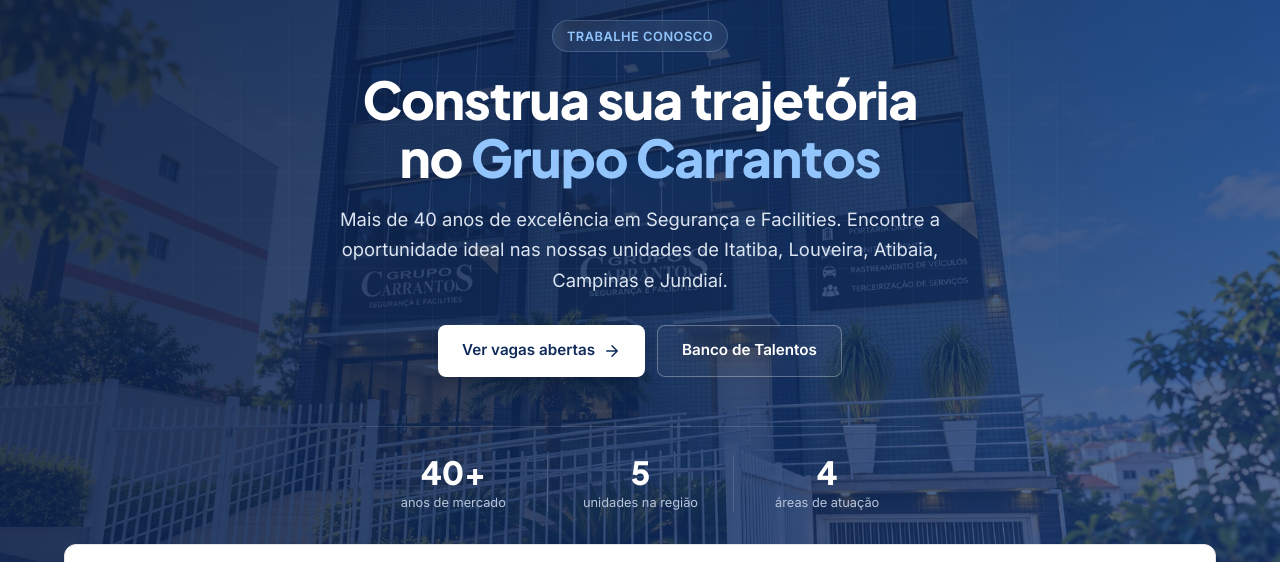
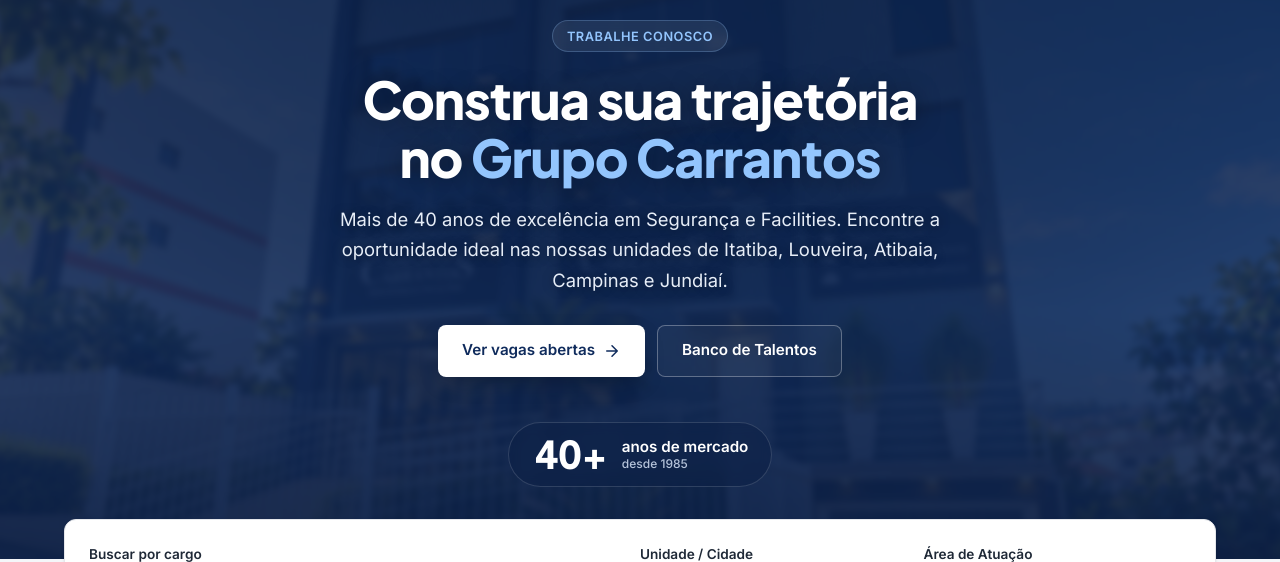
Before and after one commit to eilincoln/carrantos-vagas, a React (Vite) app: page / in a window 1280 px wide. Shown: the part 133-695 px from the top of the page. Built offline with nearby package versions, Linux system fonts and the light colour scheme; no server answers; the database is empty.

Commit message:
style: destaca 40+ anos com contagem animada e melhora leitura do hero

```diff
--- a/src/components/Hero/Hero.module.css
+++ b/src/components/Hero/Hero.module.css
@@ -33,22 +33,30 @@
 /* Foto institucional (opcional) com sobreposição azul para manter a identidade */
 .backgroundImage {
   position: absolute;
-  inset: 0;
+  /* Margem negativa esconde as bordas claras geradas pelo blur */
+  inset: -12px;
   z-index: -2;
   background-size: cover;
   background-position: center;
+  filter: blur(3px);
 }
 
 .backgroundImage::after {
   content: "";
   position: absolute;
   inset: 0;
-  background: linear-gradient(
-    135deg,
-    rgba(11, 31, 69, 0.92) 0%,
-    rgba(15, 43, 92, 0.82) 55%,
-    rgba(22, 61, 128, 0.7) 100%
-  );
+  background:
+    radial-gradient(
+      ellipse 55% 60% at 50% 45%,
+      rgba(11, 31, 69, 0.55) 0%,
+      transparent 100%
+    ),
+    linear-gradient(
+      180deg,
+      rgba(11, 31, 69, 0.9) 0%,
+      rgba(15, 43, 92, 0.86) 60%,
+      rgba(11, 31, 69, 0.94) 100%
+    );
 }
 
 /* Textura de grade sutil */
@@ -98,6 +106,7 @@
   line-height: 1.12;
   letter-spacing: -0.02em;
   text-wrap: balance;
+  text-shadow: 0 2px 24px rgba(0, 0, 0, 0.35);
 }
 
 .titleHighlight {
@@ -106,8 +115,9 @@
 
 .description {
   font-size: clamp(1rem, 2vw, 1.15rem);
-  color: #dbe4f0;
+  color: #e6edf7;
   max-width: 620px;
+  text-shadow: 0 1px 12px rgba(0, 0, 0, 0.4);
   line-height: 1.65;
   text-wrap: pretty;
 }
@@ -161,35 +171,57 @@
   outline-color: #ffffff;
 }
 
-.highlights {
-  display: grid;
-  grid-template-columns: repeat(3, 1fr);
-  width: 100%;
-  max-width: 560px;
-  margin-top: 2rem;
-  padding-top: 1.75rem;
-  border-top: 1px solid rgba(255, 255, 255, 0.12);
-}
-
-.highlightItem {
-  display: flex;
-  flex-direction: column;
-  gap: 0.15rem;
-}
-
-.highlightItem + .highlightItem {
-  border-left: 1px solid rgba(255, 255, 255, 0.12);
+.highlight {
+  display: inline-flex;
+  align-items: center;
+  gap: 0.9rem;
+  margin-top: 1.75rem;
+  padding: 0.75rem 1.4rem 0.75rem 1.1rem;
+  background-color: rgba(11, 31, 69, 0.55);
+  border: 1px solid rgba(255, 255, 255, 0.14);
+  border-radius: 999px;
+  backdrop-filter: blur(6px);
+  -webkit-backdrop-filter: blur(6px);
 }
 
 .highlightValue {
   font-family: var(--font-heading);
-  font-size: clamp(1.5rem, 4vw, 2rem);
+  font-size: clamp(1.9rem, 4vw, 2.4rem);
   font-weight: 800;
-  line-height: 1.1;
+  line-height: 1;
+  color: #ffffff;
+  /* Largura fixa evita que o texto "pule" durante a contagem */
+  min-width: 3ch;
+  text-align: right;
+  font-variant-numeric: tabular-nums;
 }
 
 .highlightLabel {
-  font-size: 0.8rem;
+  display: flex;
+  flex-direction: column;
+  align-items: flex-start;
+  text-align: left;
+  font-size: 0.95rem;
+  font-weight: 600;
+  line-height: 1.25;
+  color: #ffffff;
+}
+
+.highlightLabel small {
+  font-size: 0.75rem;
+  font-weight: 500;
   color: #b6c4da;
-  padding: 0 0.5rem;
 }
+
+/* Texto lido apenas por leitores de tela (o número animado fica oculto para eles) */
+.srOnly {
+  position: absolute;
+  width: 1px;
+  height: 1px;
+  padding: 0;
+  margin: -1px;
+  overflow: hidden;
+  clip: rect(0, 0, 0, 0);
+  white-space: nowrap;
+  border: 0;
+}
--- a/src/components/Hero/Hero.tsx
+++ b/src/components/Hero/Hero.tsx
@@ -1,14 +1,41 @@
+import { useEffect, useState } from "react";
 import styles from "./Hero.module.css";
 import { siteImages } from "../../config/images";
 import { Icon } from "../Icon/Icon";
 
-const highlights = [
-  { value: "40+", label: "anos de mercado" },
-  { value: "5", label: "unidades na região" },
-  { value: "4", label: "áreas de atuação" },
-];
+const YEARS_IN_MARKET = 40;
+const COUNT_DURATION_MS = 1600;
+
+// Conta de 0 até o valor final com desaceleração no fim (ease-out)
+function useCountUp(target: number) {
+  const prefersReducedMotion =
+    typeof window !== "undefined" &&
+    window.matchMedia("(prefers-reduced-motion: reduce)").matches;
+  const [value, setValue] = useState(prefersReducedMotion ? target : 0);
+
+  useEffect(() => {
+    if (prefersReducedMotion) return;
+
+    let frameId: number;
+    const start = performance.now();
+
+    const tick = (now: number) => {
+      const progress = Math.min((now - start) / COUNT_DURATION_MS, 1);
+      const eased = 1 - Math.pow(1 - progress, 3);
+      setValue(Math.round(eased * target));
+      if (progress < 1) frameId = requestAnimationFrame(tick);
+    };
+
+    frameId = requestAnimationFrame(tick);
+    return () => cancelAnimationFrame(frameId);
+  }, [target, prefersReducedMotion]);
+
+  return value;
+}
 
 export function Hero() {
+  const years = useCountUp(YEARS_IN_MARKET);
+
   return (
     <section className={styles.hero}>
       {siteImages.hero && (
@@ -18,7 +45,7 @@ export function Hero() {
           aria-hidden="true"
         />
       )}
-      <div className={styles.pattern} aria-hidden="true" />
+      {!siteImages.hero && <div className={styles.pattern} aria-hidden="true" />}
 
       <div className={styles.container}>
         <span className={styles.tagline}>Trabalhe Conosco</span>
@@ -42,14 +69,18 @@ export function Hero() {
           </a>
         </div>
 
-        <dl className={styles.highlights}>
-          {highlights.map((item) => (
-            <div key={item.label} className={styles.highlightItem}>
-              <dt className={styles.highlightValue}>{item.value}</dt>
-              <dd className={styles.highlightLabel}>{item.label}</dd>
-            </div>
-          ))}
-        </dl>
+        <p className={styles.highlight}>
+          <span className={styles.srOnly}>
+            Mais de {YEARS_IN_MARKET} anos de mercado, desde 1985
+          </span>
+          <span className={styles.highlightValue} aria-hidden="true">
+            {years}+
+          </span>
+          <span className={styles.highlightLabel} aria-hidden="true">
+            anos de mercado
+            <small>desde 1985</small>
+          </span>
+        </p>
       </div>
     </section>
   );
```
